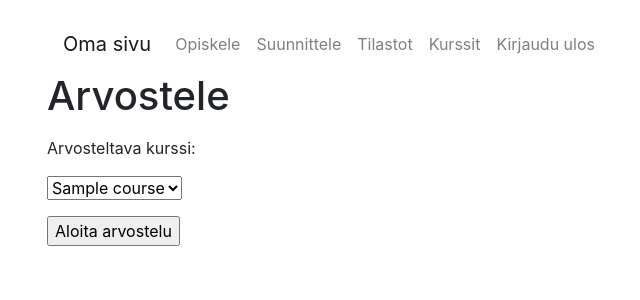
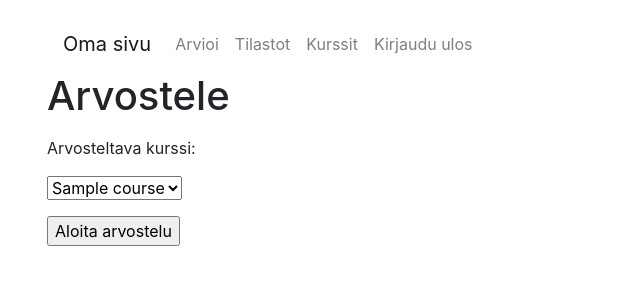
Before and after one commit to amalia53/tsoha-studytracker, a Flask app: template templates/grade.html in a window 1280 px wide. Shown: the top 300 px of the page, without its empty margins (38-678 px from the left). Run offline with Flask 2, Linux system fonts and the light colour scheme; the template is opened without the code that fills it: most values are stand-ins (such as "Sample title", 1, 10 or a date in 2020); some libraries are stand-ins or nearby versions.

Commit message:
ulkoasua

```diff
--- a/templates/grade.html
+++ b/templates/grade.html
@@ -5,13 +5,10 @@
 <title>Arvostele</title>
 <div class="container">
   <nav class="navbar navbar-expand-sm navbar-light">
-    <a class="navbar-brand" href="/student">Oma sivu</a>
+    <a class="navbar-brand" href="/teacher">Oma sivu</a>
     <ul class="navbar-nav">
-      <li class="nav-item">
-        <a class="nav-link" href="/study">Opiskele</a>
-      </li>
-      <li class="nav-item">
-        <a class="nav-link" href="/plan">Suunnittele</a>
+            <li class="nav-item">
+        <a class="nav-link" href="/study">Arvioi</a>
       </li>
       <li class="nav-item">
         <a class="nav-link" href="/stats">Tilastot</a>
```
